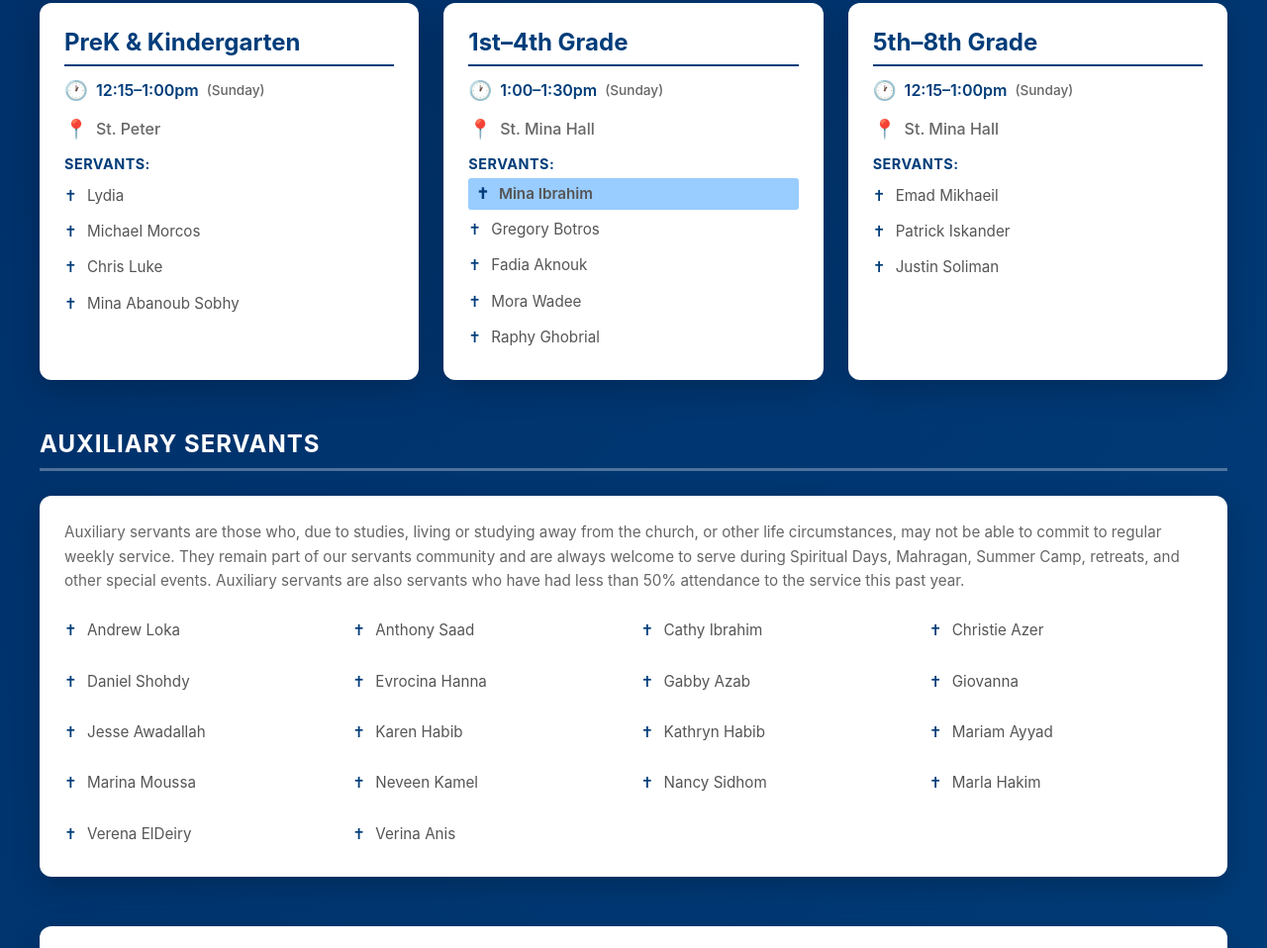
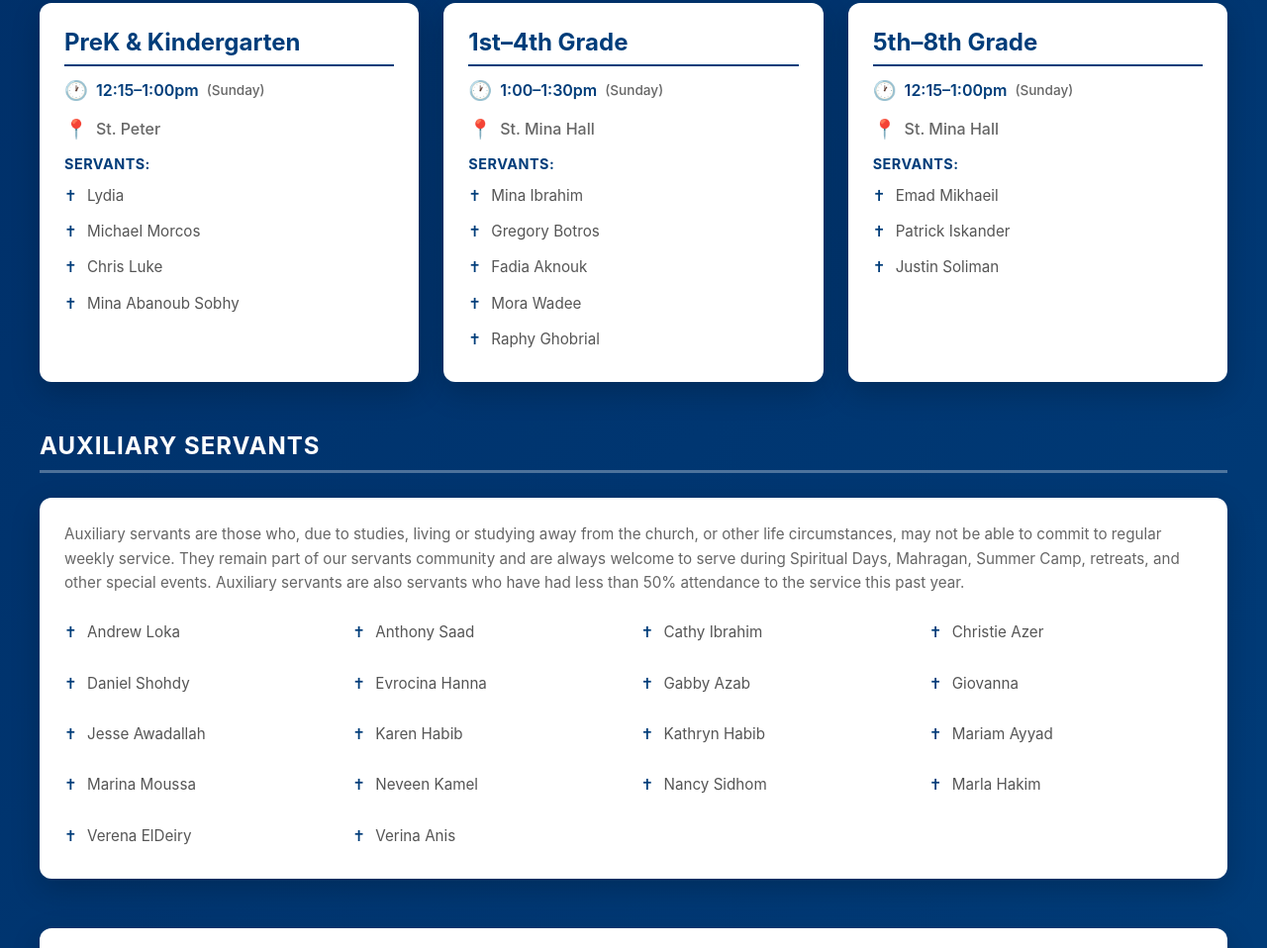
Before and after one commit to christophermetri/sunday-school-assignments, a plain HTML site: page index.html in a window 1280 px wide. Shown: the part 4318-5276 px from the top of the page at 99% size. Drawn offline with Linux system fonts and the light colour scheme.

Commit message:
Remove class leader highlight from Mina Ibrahim on Hymns 1st-4th Grade

```diff
--- a/index.html
+++ b/index.html
@@ -534,7 +534,7 @@
                     <div class="card-location">St. Mina Hall</div>
                     <div class="servants-list">
                         <strong>Servants:</strong>
-                        <div class="servant leader">Mina Ibrahim</div>
+                        <div class="servant">Mina Ibrahim</div>
                         <div class="servant">Gregory Botros</div>
                         <div class="servant">Fadia Aknouk</div>
                         <div class="servant">Mora Wadee</div>
```
